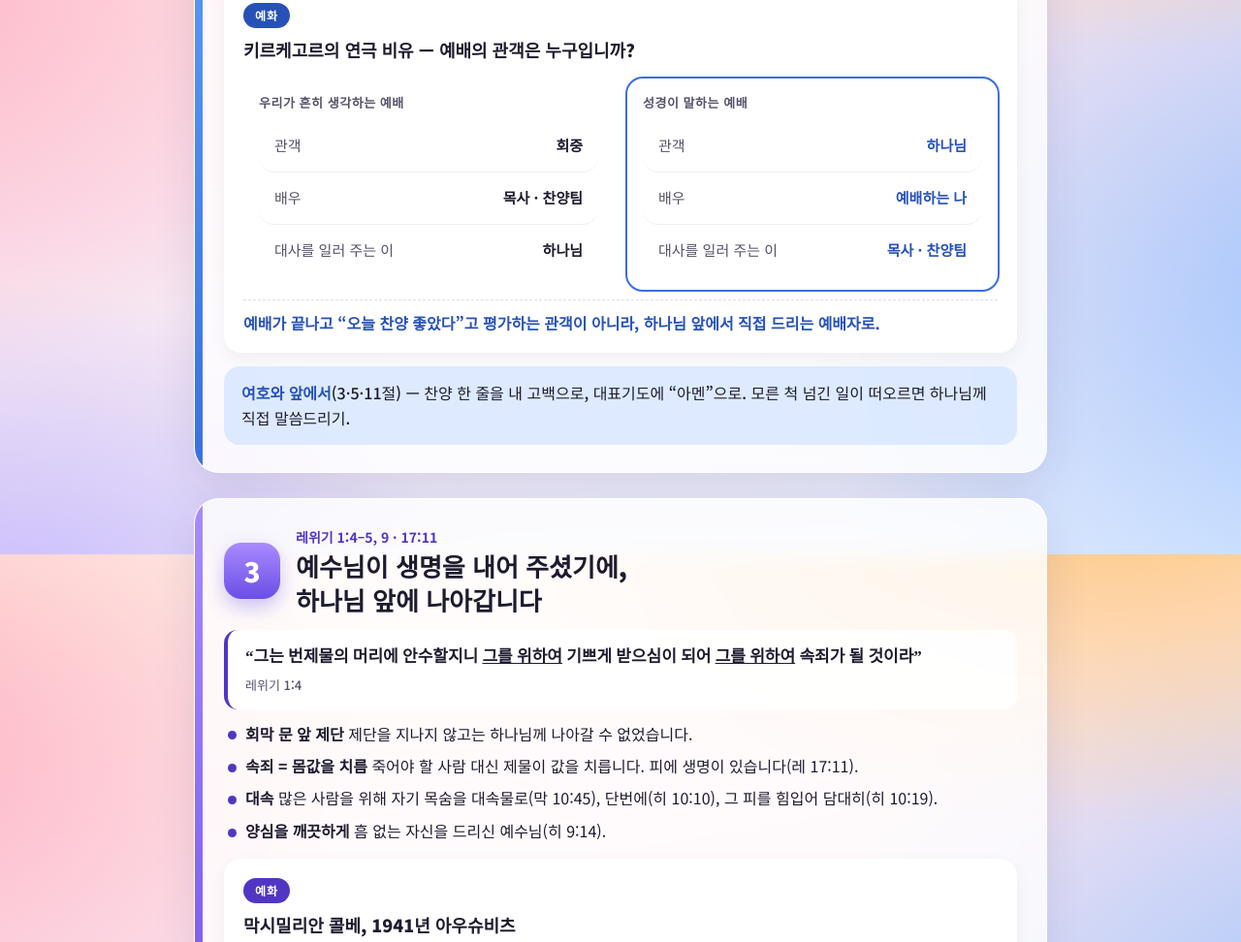
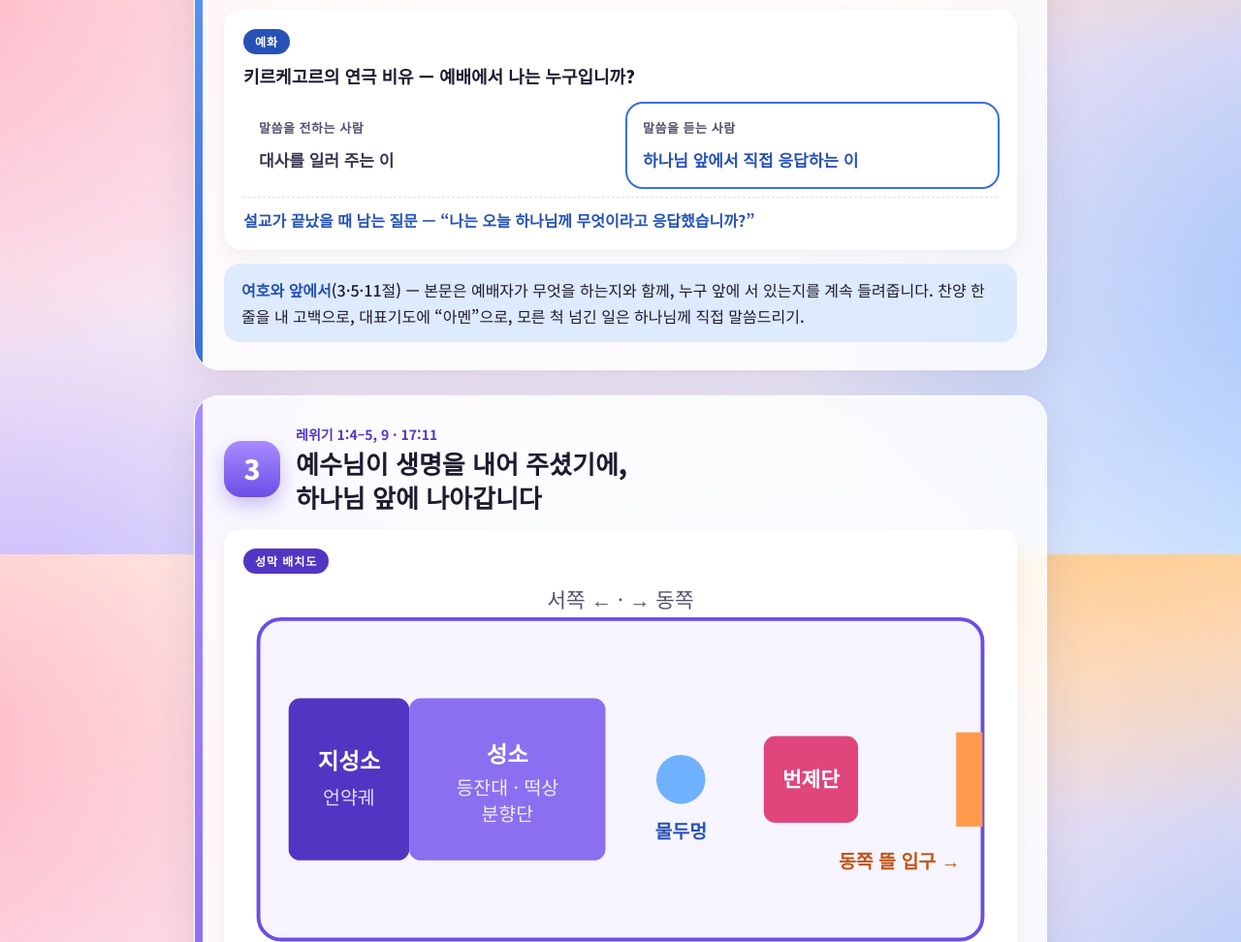
Before and after one commit to rangerkim0913-collab/youth-site, a plain HTML site: page sermons/2026-11-20-young.html in a window 1280 px wide. Shown: the part 1828-2800 px from the top of the page at 97% size. Drawn offline with Linux system fonts and the light colour scheme.

Commit message:
청년부 설교 노트 수정: 최종 원고에 맞춰 예화·성막 배치도 반영(2026.11.20)
Co-Authored-By: Claude Opus 5.5 <noreply@anthropic.com>
Claude-Session: https://claude.ai/code/session_01LCbHvJy3bauVkD8X1ipQ26

```diff
--- a/sermons/2026-11-20-young.html
+++ b/sermons/2026-11-20-young.html
@@ -106,53 +106,71 @@
   <div class="verse">“그 예물이 소의 번제이면 흠 없는 수컷으로 회막 문에서 여호와 앞에 기쁘게 받으시도록 드릴지니라”<small>레위기 1:3</small></div>
   <div class="story">
     <span class="lbl">예화</span>
-    <h3>에릭 리들, 몇 달 앞서 정한 우선순위</h3>
-    <p>1924년 파리 올림픽. 주 종목 100미터 예선이 주일에 열린다는 것을 몇 달 전에 알고 출전하지 않았습니다. 그 몇 달 동안 낯선 400미터를 준비해, 평일 경기에서 세계 신기록으로 금메달을 땄습니다.</p>
-    <p class="so">질문은 “주일에 무엇을 하면 안 되나”가 아니라 “무엇을 먼저 귀하게 여기나”입니다.</p>
+    <h3>에릭 리들, 미리 내린 결정</h3>
+    <p>1924년 파리 올림픽. 주 종목 100미터 예선이 주일에 열린다는 것을 대회 몇 달 전에 알았습니다. 신앙의 소신에 따라 100미터에 나가지 않기로 하고 200미터와 400미터를 준비했고, 400미터에서 세계 신기록으로 금메달을 땄습니다.</p>
+    <p class="so">경기 당일 아침이 아니라, 미리 무엇을 귀하게 여길지 정했습니다.</p>
   </div>
-  <div class="apply"><b>적용</b> 근무표·시험·약속 앞에 예배를 먼저 적어 두기. 집을 나서며 — “하나님, 오늘 제가 주님께 예배드리러 갑니다.”</div>
+  <div class="apply"><b>적용</b> 근무표·시험·약속이 있는 한 주를 하나님 앞에 펼쳐 놓고 — “주님, 이번 주에 제가 어떻게 예배를 준비하면 좋겠습니까?” 집을 나서며 — “하나님, 오늘 제가 주님께 예배드리러 갑니다.”</div>
 </section>
 
 <section class="s2">
   <div class="head"><div class="num">2</div><div><div class="ref">레위기 1:4–9, 11</div><h2>예배는 내가 직접<br>하나님께 드립니다</h2></div></div>
   <table>
-    <tr><td>4절</td><td><span class="me">예배자</span> 손을 얹고 누름 — “이 제물이 저를 대신합니다”</td></tr>
+    <tr><td>4절</td><td><span class="me">예배자</span> 손을 얹고 힘주어 누름 — “이 제물이 저를 대신합니다”</td></tr>
     <tr><td>5절</td><td><span class="me">예배자</span> 소를 잡음 · <span class="pr">제사장</span> 피를 제단 둘레에 뿌림</td></tr>
     <tr><td>6절</td><td><span class="me">예배자</span> 가죽을 벗기고 각을 뜸</td></tr>
     <tr><td>8–9절</td><td><span class="pr">제사장</span> 제단 위에 벌여 놓고 불사름</td></tr>
   </table>
   <div class="story">
     <span class="lbl">예화</span>
-    <h3>키르케고르의 연극 비유 — 예배의 관객은 누구입니까?</h3>
+    <h3>키르케고르의 연극 비유 — 예배에서 나는 누구입니까?</h3>
     <div class="stage">
-      <div><h4>우리가 흔히 생각하는 예배</h4>
-        <div class="row"><span>관객</span><b>회중</b></div>
-        <div class="row"><span>배우</span><b>목사 · 찬양팀</b></div>
-        <div class="row"><span>대사를 일러 주는 이</span><b>하나님</b></div></div>
-      <div class="right"><h4>성경이 말하는 예배</h4>
-        <div class="row"><span>관객</span><b>하나님</b></div>
-        <div class="row"><span>배우</span><b>예배하는 나</b></div>
-        <div class="row"><span>대사를 일러 주는 이</span><b>목사 · 찬양팀</b></div></div>
+      <div><h4>말씀을 전하는 사람</h4>
+        <p style="font-size:17px;font-weight:900">대사를 일러 주는 이</p></div>
+      <div class="right"><h4>말씀을 듣는 사람</h4>
+        <p style="font-size:17px;font-weight:900;color:#2652b8">하나님 앞에서 직접 응답하는 이</p></div>
     </div>
-    <p class="so">예배가 끝나고 “오늘 찬양 좋았다”고 평가하는 관객이 아니라, 하나님 앞에서 직접 드리는 예배자로.</p>
+    <p class="so">설교가 끝났을 때 남는 질문 — “나는 오늘 하나님께 무엇이라고 응답했습니까?”</p>
   </div>
-  <div class="apply"><b>여호와 앞에서</b>(3·5·11절) — 찬양 한 줄을 내 고백으로, 대표기도에 “아멘”으로. 모른 척 넘긴 일이 떠오르면 하나님께 직접 말씀드리기.</div>
+  <div class="apply"><b>여호와 앞에서</b>(3·5·11절) — 본문은 예배자가 무엇을 하는지와 함께, 누구 앞에 서 있는지를 계속 들려줍니다. 찬양 한 줄을 내 고백으로, 대표기도에 “아멘”으로, 모른 척 넘긴 일은 하나님께 직접 말씀드리기.</div>
 </section>
 
 <section class="s3">
   <div class="head"><div class="num">3</div><div><div class="ref">레위기 1:4–5, 9 · 17:11</div><h2>예수님이 생명을 내어 주셨기에,<br>하나님 앞에 나아갑니다</h2></div></div>
+
+  <div class="story">
+    <span class="lbl">성막 배치도</span>
+    <svg viewBox="0 0 400 210" role="img" aria-label="성막 배치도: 동쪽 입구에서 번제단, 물두멍, 성소, 지성소 순서" style="width:100%;height:auto;display:block">
+      <rect x="8" y="20" width="384" height="170" rx="12" fill="#f6f4ff" stroke="#6b4ee6" stroke-width="2"/>
+      <rect x="24" y="62" width="64" height="86" rx="6" fill="#5136c4"/>
+      <text x="56" y="100" text-anchor="middle" font-size="12" font-weight="900" fill="#fff">지성소</text>
+      <text x="56" y="118" text-anchor="middle" font-size="10" fill="#e4dcff">언약궤</text>
+      <rect x="88" y="62" width="104" height="86" rx="6" fill="#8a6ff0"/>
+      <text x="140" y="96" text-anchor="middle" font-size="12" font-weight="900" fill="#fff">성소</text>
+      <text x="140" y="113" text-anchor="middle" font-size="10" fill="#f1edff">등잔대 · 떡상</text>
+      <text x="140" y="127" text-anchor="middle" font-size="10" fill="#f1edff">분향단</text>
+      <circle cx="232" cy="105" r="13" fill="#6fb0ff"/>
+      <text x="232" y="136" text-anchor="middle" font-size="10" font-weight="700" fill="#2652b8">물두멍</text>
+      <rect x="276" y="82" width="50" height="46" rx="6" fill="#e0457b"/>
+      <text x="301" y="109" text-anchor="middle" font-size="11" font-weight="900" fill="#fff">번제단</text>
+      <rect x="378" y="80" width="14" height="50" fill="#ff9a4d"/>
+      <text x="380" y="152" text-anchor="end" font-size="10" font-weight="700" fill="#c25414">동쪽 뜰 입구 →</text>
+      <text x="200" y="14" text-anchor="middle" font-size="11" fill="#55526b">서쪽 ← · → 동쪽</text>
+    </svg>
+    <p class="so">예물을 들고 동쪽 입구로 들어온 예배자가 처음 만나는 곳이 회막 문 앞의 번제단입니다.</p>
+  </div>
   <div class="verse">“그는 번제물의 머리에 안수할지니 <u>그를 위하여</u> 기쁘게 받으심이 되어 <u>그를 위하여</u> 속죄가 될 것이라”<small>레위기 1:4</small></div>
   <ul class="pts">
     <li><b>회막 문 앞 제단</b> 제단을 지나지 않고는 하나님께 나아갈 수 없었습니다.</li>
     <li><b>속죄 = 몸값을 치름</b> 죽어야 할 사람 대신 제물이 값을 치릅니다. 피에 생명이 있습니다(레 17:11).</li>
-    <li><b>대속</b> 많은 사람을 위해 자기 목숨을 대속물로(막 10:45), 단번에(히 10:10), 그 피를 힘입어 담대히(히 10:19).</li>
+    <li><b>대속</b> 많은 사람을 위해 자기 목숨을 대속물로(막 10:45), 단번에(히 10:10), 그 피를 힘입어 담대히(히 10:19–22).</li>
     <li><b>양심을 깨끗하게</b> 흠 없는 자신을 드리신 예수님(히 9:14).</li>
   </ul>
   <div class="story">
     <span class="lbl">예화</span>
     <h3>막시밀리안 콜베, 1941년 아우슈비츠</h3>
-    <p>탈출자에 대한 보복으로 열 명이 굶주림의 감방에 지목되었습니다. 아내와 아이들을 부르며 울던 가요브니체크 대신, 콜베 신부가 걸어 나와 그 자리에 섰습니다. 가요브니체크는 살아남아 아흔이 넘도록 그날을 증언했습니다.</p>
-    <p class="so">콜베는 한 사람의 한 번의 죽음을 대신했습니다. 예수님은 “많은 사람”을 위해 영원한 죽음의 자리에 서셨습니다.</p>
+    <p>탈출자에 대한 보복으로 열 명이 굶주림의 감방에 지목되었습니다. 아내와 아이들을 부르며 울던 가요브니체크 대신, 콜베 신부가 앞으로 나와 그 사람의 자리에 가겠다고 했습니다. 콜베는 그해 8월 14일 숨졌고, 가요브니체크는 살아남았습니다.</p>
+    <p class="so">콜베는 한 사람의 한 번의 죽음을 대신했습니다. 예수님은 “많은 사람”을 위해 죄의 삯인 영원한 죽음의 자리에 대신 서셨습니다.</p>
   </div>
   <div class="apply"><b>적용</b> 월요일 — “그 부분은 제가 놓쳤습니다.” 주일의 고백이 월요일의 선택으로(롬 12:1).</div>
 </section>
```
Also changed, not shown: young-adult.html (+1 -1 lines).
